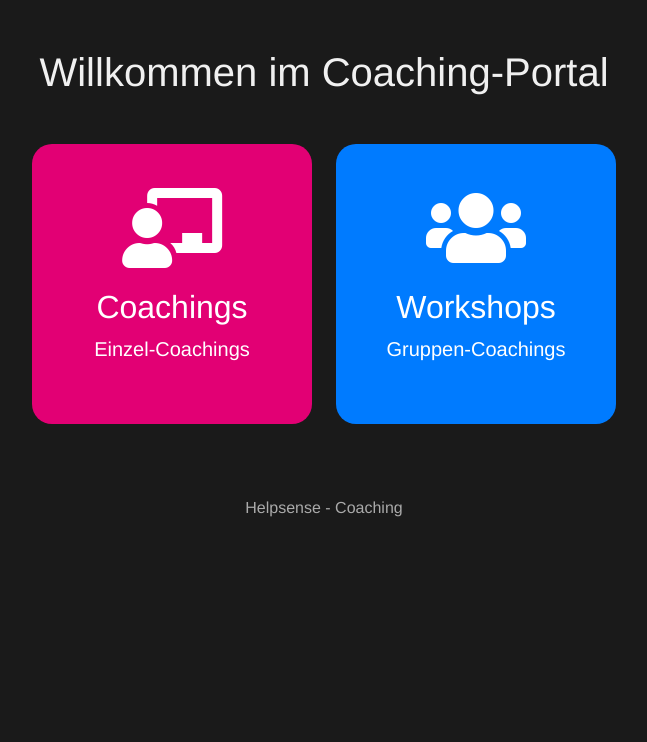
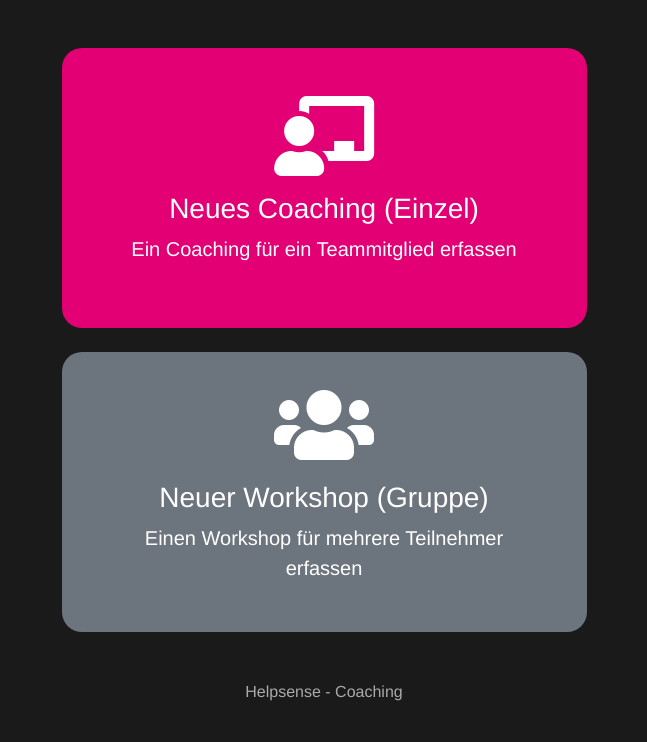
Before and after one commit to xfloxx09/editrolesNEW, a Python web app: template app/templates/main/index_choice.html in a window 1280 px wide. Shown: the part 58-800 px from the top of the page, without its empty margins (316-963 px from the left). Run offline with Jinja, Linux system fonts and the light colour scheme; the template is opened without the code that fills it, so the values that code supplies are empty; some libraries are stand-ins or nearby versions.

Commit message:
Update index_choice.html

```diff
--- a/app/templates/main/index_choice.html
+++ b/app/templates/main/index_choice.html
@@ -1,36 +1,24 @@
 {% extends "base.html" %}
 
 {% block content %}
-<div class="row justify-content-center mt-5">
-    <div class="col-md-12 text-center">
-        <h1 class="mb-5">Willkommen im Coaching-Portal</h1>
-        <div class="d-flex justify-content-center flex-wrap" style="gap: 1.5rem;">
-            <div class="mb-4" style="width: 280px;">
-                <a href="{{ url_for('main.coaching_dashboard') }}" class="btn btn-lg btn-block p-5" style="background-color: #e20074; color: white; border-radius: 20px; text-decoration: none; height: 280px; display: flex; flex-direction: column; justify-content: center; align-items: center;">
-                    <i class="fas fa-chalkboard-teacher" style="font-size: 5rem; margin-bottom: 20px;"></i>
-                    <h2>Coachings</h2>
-                    <p>Einzel-Coachings</p>
-                </a>
-            </div>
-            <div class="mb-4" style="width: 280px;">
-                <a href="{{ url_for('main.workshop_dashboard') }}" class="btn btn-lg btn-block p-5" style="background-color: #007bff; color: white; border-radius: 20px; text-decoration: none; height: 280px; display: flex; flex-direction: column; justify-content: center; align-items: center;">
-                    <i class="fas fa-users" style="font-size: 5rem; margin-bottom: 20px;"></i>
-                    <h2>Workshops</h2>
-                    <p>Gruppen-Coachings</p>
-                </a>
-            </div>
-            {% if has_perm('view_assigned_coachings') %}
-            <div class="mb-4" style="width: 280px;">
-                <a href="{{ url_for('main.assigned_coachings') }}" class="btn btn-lg btn-block p-5" style="background-color: #28a745; color: white; border-radius: 20px; text-decoration: none; height: 280px; display: flex; flex-direction: column; justify-content: center; align-items: center; position: relative;">
-                    <i class="fas fa-tasks" style="font-size: 5rem; margin-bottom: 20px;"></i>
-                    <h2>To-Do</h2>
-                    <p>Zugewiesene Aufgaben</p>
-                    {% if pending_assigned_count > 0 %}
-                    <span class="badge badge-danger" style="position: absolute; top: 15px; right: 25px; font-size: 1.2rem; border-radius: 50%; padding: 8px 12px;">{{ pending_assigned_count }}</span>
-                    {% endif %}
-                </a>
-            </div>
-            {% endif %}
+<div class="container mt-5">
+    <div class="row">
+        <!-- If you want to keep a link to add coaching, keep this, otherwise remove -->
+        <div class="col-md-6 offset-md-3">
+            <a href="{{ url_for('main.add_coaching') }}" class="btn btn-lg btn-block p-5" style="background-color: #e20074; color: white; border-radius: 20px; text-decoration: none; height: 280px; display: flex; flex-direction: column; justify-content: center; align-items: center;">
+                <i class="fas fa-chalkboard-teacher fa-4x mb-3"></i>
+                <h3>Neues Coaching (Einzel)</h3>
+                <p>Ein Coaching für ein Teammitglied erfassen</p>
+            </a>
+        </div>
+    </div>
+    <div class="row mt-4">
+        <div class="col-md-6 offset-md-3">
+            <a href="{{ url_for('main.add_workshop') }}" class="btn btn-lg btn-block p-5" style="background-color: #6c757d; color: white; border-radius: 20px; text-decoration: none; height: 280px; display: flex; flex-direction: column; justify-content: center; align-items: center;">
+                <i class="fas fa-users fa-4x mb-3"></i>
+                <h3>Neuer Workshop (Gruppe)</h3>
+                <p>Einen Workshop für mehrere Teilnehmer erfassen</p>
+            </a>
         </div>
     </div>
 </div>
```
